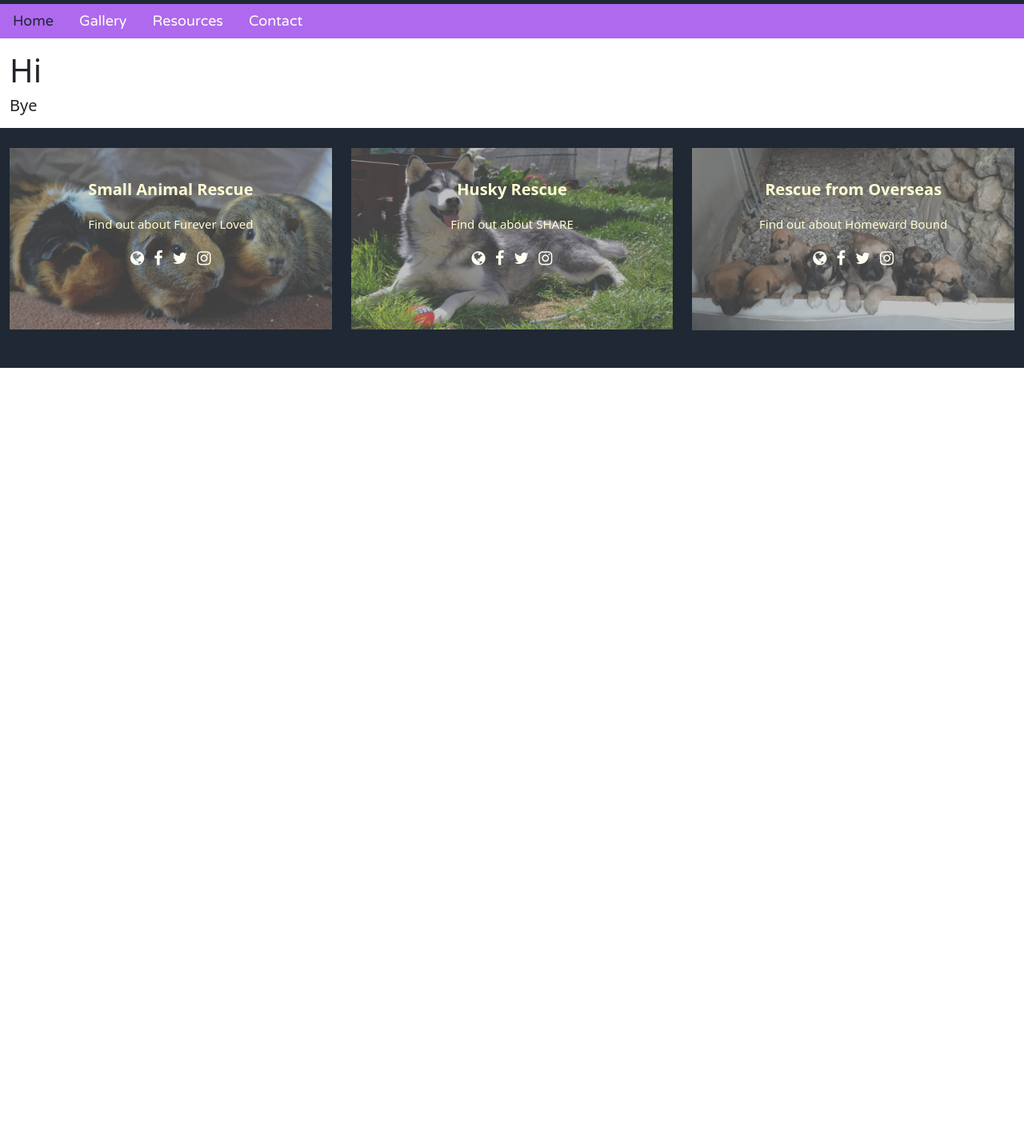
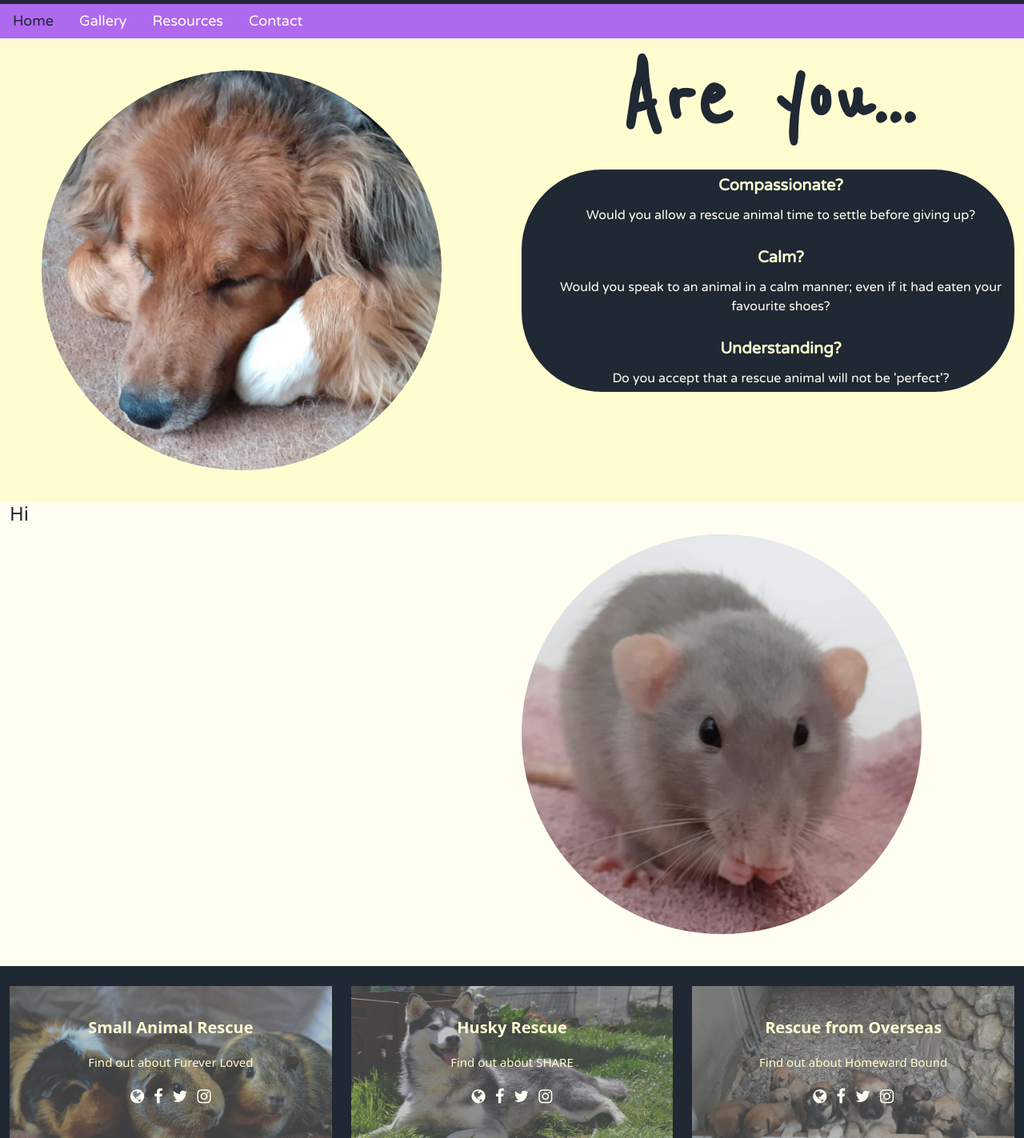
Before and after one commit to HollyT85/RescueandYou, a plain HTML site: page index.html in a window 1280 px wide. Shown: the part 237-1660 px from the top of the page at 80% size. Before the commit the page ends 800 px from the top, so only its background shows below. Drawn offline with nearby package versions, Linux system fonts and the light colour scheme.

Commit message:
added images to main page and started adding content

```diff
--- a/assets/css/style.css
+++ b/assets/css/style.css
@@ -74,8 +74,64 @@
 }
 
 
-/*main*/
+/*index.html*/
 
+.are-you {
+    background-color: #fffdd0;
+}
+
+.dog {
+    margin-left: 40px;
+    margin-top: 40px;
+    margin-bottom: 40px;
+    border-radius: 50%;
+}
+
+.box {
+    background-color: #1f2833;
+    border-radius: 100px;
+    list-style-type: none;
+}
+
+.title {
+    font-family: 'Reenie Beanie', italic;
+    font-size:130px;
+    font-weight: bold;
+    text-align: center;
+    position: relative;
+    color: #1f2833;
+}
+
+.sub-head {
+    font-family: 'Varela Round', sans-serif;
+    font-weight: bold;
+    font-size: 20px;
+    color:#fffdd0;
+    text-align: center;
+    padding: 5px;
+}
+
+.description {
+    font-family: 'Varela Round', sans-serif;
+    position: relative;
+    color:#fffef2;
+    text-align: center;
+    padding: 5px;
+}
+
+.did-you-know {
+    background-color: #fffef2;
+    position: relative;
+}
+
+.rat {
+    margin-right: 40px;
+    margin-top: 40px;
+    margin-bottom: 40px;
+    border-radius: 50%;
+    height: 500px;
+    width: 500px;
+}
 
 /*footer*/
 
--- a/index.html
+++ b/index.html
@@ -37,12 +37,30 @@
       </ul>
 </header>
 <section class="container-fluid">
-  <div class="image">
-    <p>
-      <h1>Hi</h1>
-      <h5>Bye</h5>
-    </p>
+  <div class="row are-you">
+    <div class="col-6">
+      <img src="assets/images/daisy.jpg" class="dog">
     </div>
+    <div class="col-6">
+      <h1 class="title"> Are you...</h1>
+        <ul class="box">
+          <li class="sub-head">Compassionate?</li>
+          <p class="description">Would you allow a rescue animal time to settle before giving up?</p>
+          <li class="sub-head">Calm?</li>
+          <p class="description">Would you speak to an animal in a calm manner; even if it had eaten your favourite shoes?</p>
+          <li class="sub-head">Understanding?</li>
+          <p class="description">Do you accept that a rescue animal will not be 'perfect'?</p>
+        </ul>
+    </div>
+  </div>
+  <div class="row did-you-know">
+    <div class="col-6">
+      <h4>Hi</h4>
+    </div>
+    <div class="col-6">
+      <img src="/assets/images/blue.jpg" class="rat">
+    </div>
+  </div>
 </section>
 <footer class="container-fluid">
   <div id="footer" class="row">
```
Also changed, not shown: assets/images/blue.jpg (added), assets/images/daisy.jpg (added), assets/images/daisymischief.png (deleted).
